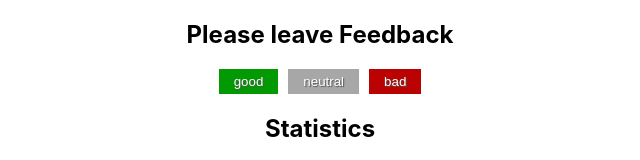
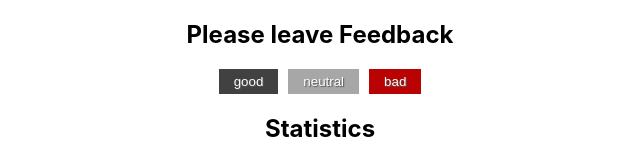
Before and after one commit to lordponchik/react-hw-02-feedback_ts, a React (Create React App) app: page / in a window 1280 px wide. In both pictures the pointer is over the button "good". Shown: the top 160 px of the page, without its empty margins (320-960 px from the left). Built offline with nearby package versions, Linux system fonts and the light colour scheme.

Commit message:
add hover for FeedbackOptions

```diff
--- a/src/components/FeedbackOptions/FeedbackOptions.module.css
+++ b/src/components/FeedbackOptions/FeedbackOptions.module.css
@@ -7,6 +7,10 @@
   background-color: rgb(220, 220, 220);
   cursor: pointer;
   text-shadow: 1px 1px 1px rgb(85, 85, 85);
+}
+.btn:hover,
+.btn:active {
+  background-color: rgba(18, 18, 18, 0.8);
 }
 .btn:not(:last-child) {
   margin-right: 10px;
```
